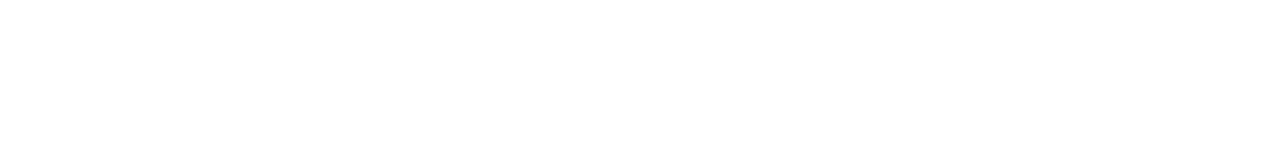
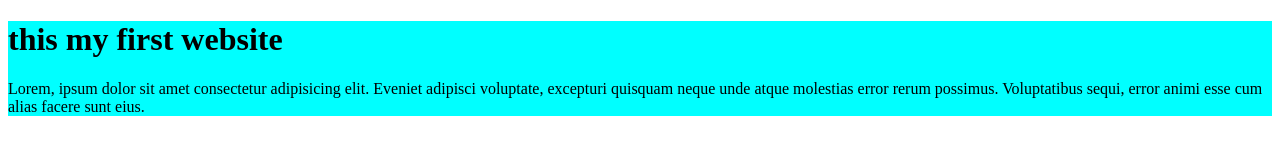
Before and after one commit to Asratlira/my-name-ripo, a plain HTML site: page index.html in a window 1280 px wide. Drawn offline with Linux system fonts and the light colour scheme.

Commit message:
added backgraound

```diff
--- a/index.html
+++ b/index.html
@@ -5,10 +5,18 @@
     <meta charset="UTF-8">
     <meta name="viewport" content="width=device-width, initial-scale=1.0">
     <title>my name repo</title>
+    <link rel="stylesheet" href="style/style.css">
 </head>
 
+
 <body>
-
+    <div>
+        <h1>this my first website</h1>
+        <p>Lorem, ipsum dolor sit amet consectetur adipisicing elit. Eveniet adipisci voluptate, excepturi quisquam
+            neque
+            unde atque molestias error rerum possimus. Voluptatibus sequi, error animi esse cum alias facere sunt eius.
+        </p>
+    </div>
 </body>
 
 </html>
--- /dev/null
+++ b/style/style.css
@@ -0,0 +1,4 @@
+div {
+    background-color: aqua;
+
+}
```
